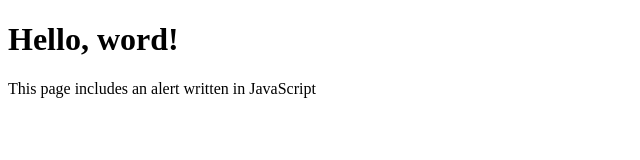
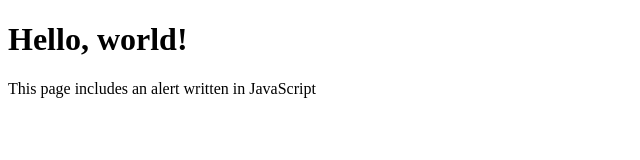
Before and after one commit to berdelevi/js_tutorial, a plain HTML site: page index.html in a window 1280 px wide. Shown: the full height of the page, 0-640 px from the left. Drawn offline with Linux system fonts and the light colour scheme.

Commit message:
fixing misstyped world

```diff
--- a/index.html
+++ b/index.html
@@ -6,7 +6,7 @@
     <script>alert("Helo, word!");</script>
   </head>
   <body>
-    <h1>Hello, word!</h1>
+    <h1>Hello, world!</h1>
     <p>This page includes an alert written in JavaScript</p>
   </body>
 </html>
```
